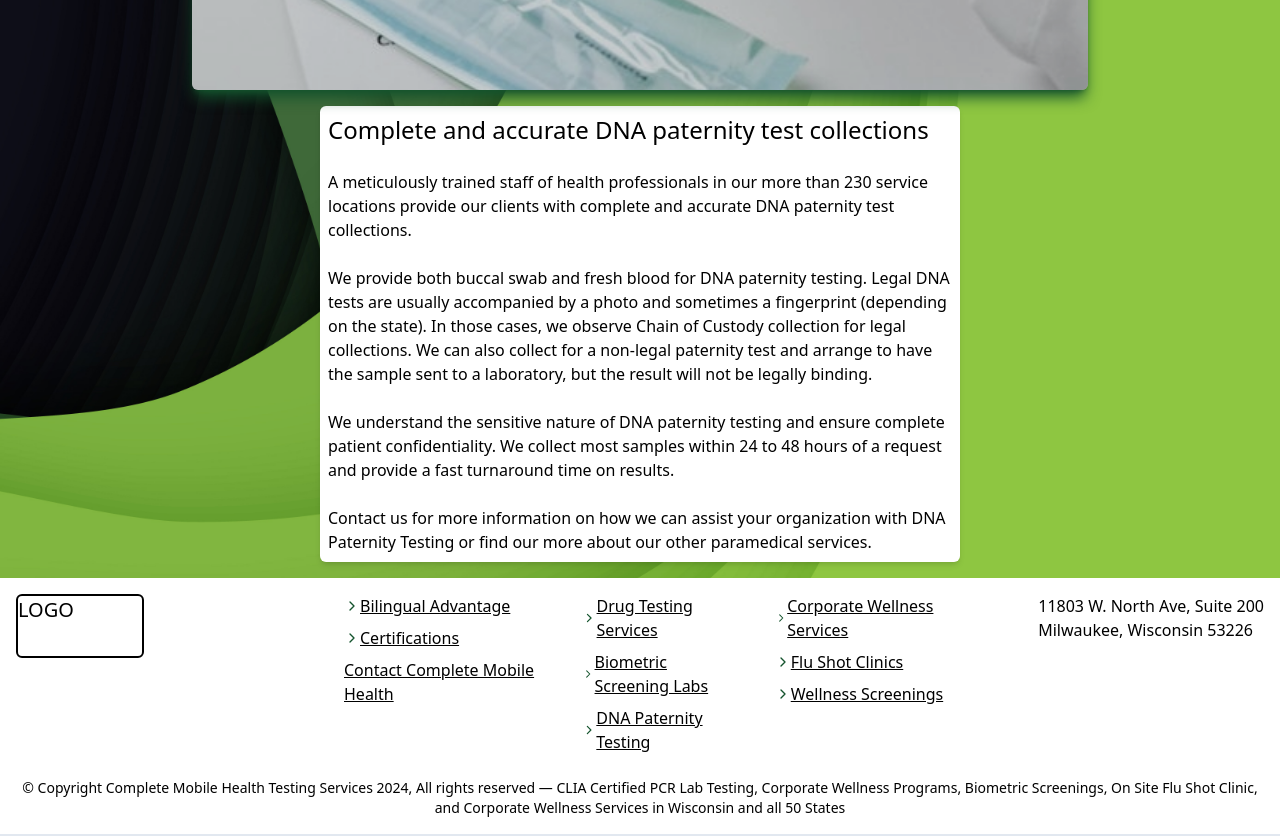
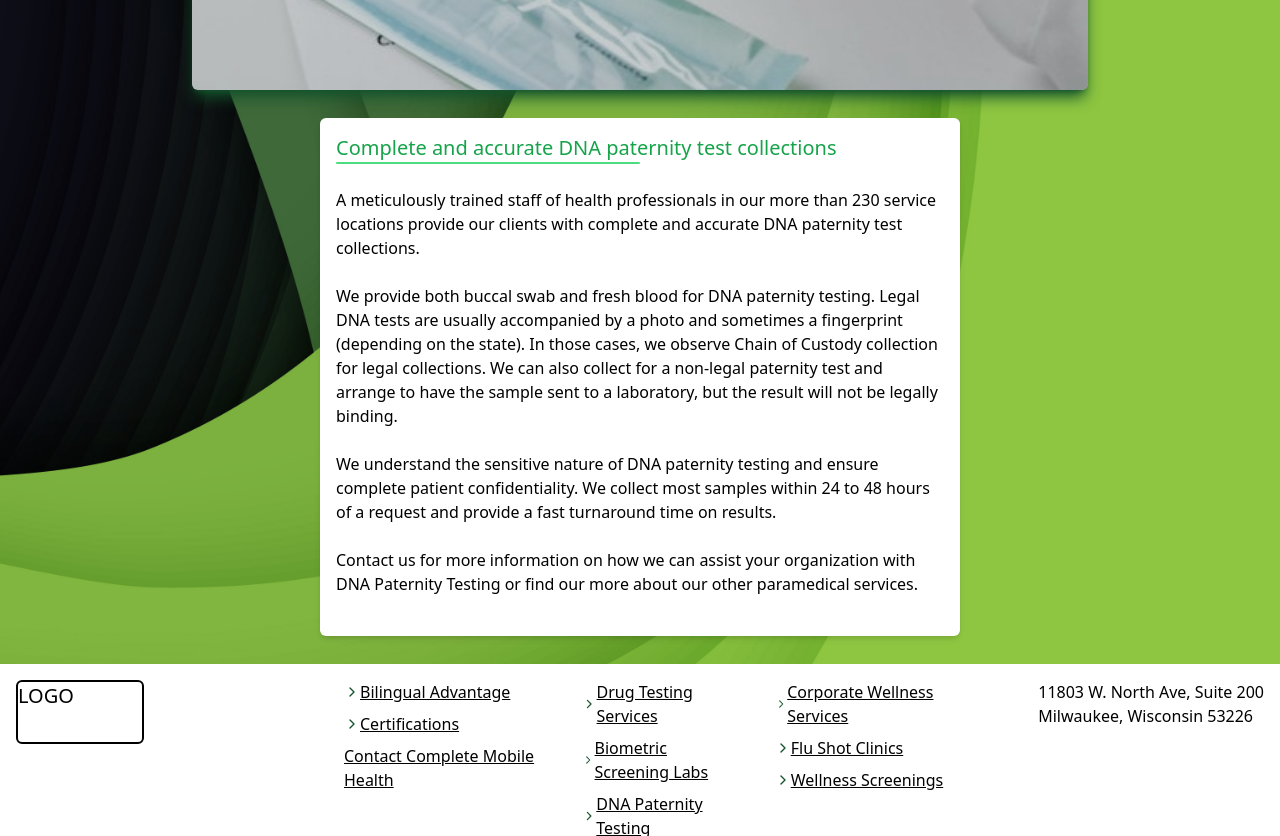
Before and after one commit to Dw1GHTY/cmh, a Next.js app in the folder cmh/: page /corporate_wellness/dna_paternity_testing in a window 1280 px wide. Shown: the part 494-1330 px from the top of the page. Built offline with nearby package versions, Linux system fonts and the light colour scheme.

Commit message:
Partial dynamic content generation + UI fixes

```diff
--- a/cmh/src/app/api/email/apply/route.ts
+++ b/cmh/src/app/api/email/apply/route.ts
@@ -15,7 +15,7 @@ export async function POST(request: NextRequest) {
     new Promise<string>((resolve, reject) => {
       transport.sendMail(mailOptions, function (err) {
         if (!err) {
-          // resolve("Email sent");
+          resolve("Email sent");
         } else {
           reject(err.message);
         }
--- a/cmh/src/app/api/email/contact/route.ts
+++ b/cmh/src/app/api/email/contact/route.ts
@@ -15,7 +15,7 @@ export async function POST(request: NextRequest) {
     new Promise<string>((resolve, reject) => {
       transport.sendMail(mailOptions, function (err) {
         if (!err) {
-          // resolve("Email sent");
+          resolve("Email sent");
         } else {
           reject(err.message);
         }
--- a/cmh/src/app/corporate_wellness/dna_paternity_testing/page.tsx
+++ b/cmh/src/app/corporate_wellness/dna_paternity_testing/page.tsx
@@ -1,3 +1,4 @@
+import Article from "@/components/Article";
 import PageImage from "@/components/PageImage";
 import React from "react";
 
@@ -10,42 +11,15 @@ const page = () => {
         subtitle=""
       />
       <div className="flex flex-col w-5/6 md:w-1/2 h-fit my-4">
-        <section className="flex flex-col size-fit bg-white rounded-md shadow-md p-2">
-          <h2 className="bg-white text-black text-2xl">
-            Complete and accurate DNA paternity test collections
-          </h2>
-          <br />
-          <article>
-            <p>
-              A meticulously trained staff of health professionals in our more
-              than 230 service locations provide our clients with complete and
-              accurate DNA paternity test collections.
-            </p>
-            <br />
-            <p>
-              We provide both buccal swab and fresh blood for DNA paternity
-              testing. Legal DNA tests are usually accompanied by a photo and
-              sometimes a fingerprint (depending on the state). In those cases,
-              we observe Chain of Custody collection for legal collections. We
-              can also collect for a non-legal paternity test and arrange to
-              have the sample sent to a laboratory, but the result will not be
-              legally binding.
-            </p>
-            <br />
-            <p>
-              We understand the sensitive nature of DNA paternity testing and
-              ensure complete patient confidentiality. We collect most samples
-              within 24 to 48 hours of a request and provide a fast turnaround
-              time on results.
-            </p>
-            <br />
-            <p>
-              Contact us for more information on how we can assist your
-              organization with DNA Paternity Testing or find our more about our
-              other paramedical services.
-            </p>
-          </article>
-        </section>
+        <Article
+          title="Complete and accurate DNA paternity test collections"
+          paragraps={[
+            "A meticulously trained staff of health professionals in our more than 230 service locations provide our clients with complete and accurate DNA paternity test collections.",
+            "We provide both buccal swab and fresh blood for DNA paternity testing. Legal DNA tests are usually accompanied by a photo and sometimes a fingerprint (depending on the state). In those cases, we observe Chain of Custody collection for legal collections. We can also collect for a non-legal paternity test and arrange to have the sample sent to a laboratory, but the result will not be legally binding.",
+            "We understand the sensitive nature of DNA paternity testing and ensure complete patient confidentiality. We collect most samples within 24 to 48 hours of a request and provide a fast turnaround time on results.",
+            "Contact us for more information on how we can assist your organization with DNA Paternity Testing or find our more about our other paramedical services.",
+          ]}
+        />
       </div>
     </div>
   );
--- a/cmh/src/app/corporate_wellness/drug_testing_services/page.tsx
+++ b/cmh/src/app/corporate_wellness/drug_testing_services/page.tsx
@@ -1,3 +1,4 @@
+import Article from "@/components/Article";
 import PageImage from "@/components/PageImage";
 import React from "react";
 
@@ -10,36 +11,14 @@ const page = () => {
         subtitle=""
       />
       <div className="flex flex-col items-center w-5/6 md:w-1/2 h-fit my-4">
-        <section className="flex flex-col size-fit bg-white rounded-md shadow-md p-2">
-          <h2 className="bg-white text-black text-2xl">
-            Drug Testing Services for Employers Nationwide
-          </h2>
-          <br />
-          <article>
-            <p>
-              As an employer, you don’t always know if there’s a problem with
-              substance abuse by looking at an employee or reviewing an
-              application. That’s why drug screening is so important in the
-              workplace.
-            </p>
-            <br />
-            <p>
-              Midland offers complete non-DOT and DOT-regulated alcohol and drug
-              testing collection services for pre-employment, random, return to
-              duty, follow-up, reasonable cause, reasonable suspicion and
-              post-accident drug testing.
-            </p>
-            <br />
-            <p>
-              Whether you require hair, oral fluid, urine or blood collections,
-              our fast and professional collectors follow very stringent
-              collection protocols, producing the highest quality laboratory
-              drug testing results and eliminating the many canceled, rejected
-              or troubled specimens due to poorly trained or inexperienced
-              collectors.
-            </p>
-          </article>
-        </section>
+        <Article
+          title="Drug Testing Services for Employers Nationwide"
+          paragraps={[
+            "As an employer, you don’t always know if there’s a problem with substance abuse by looking at an employee or reviewing an application. That’s why drug screening is so important in the workplace.",
+            "Complete Mobile Health offers complete non-DOT and DOT-regulated alcohol and drug testing collection services for pre-employment, random, return to duty, follow-up, reasonable cause, reasonable suspicion and post-accident drug testing.",
+            "Whether you require hair, oral fluid, urine or blood collections, our fast and professional collectors follow very stringent collection protocols, producing the highest quality laboratory drug testing results and eliminating the many canceled, rejected or troubled specimens due to poorly trained or inexperienced collectors.",
+          ]}
+        />
       </div>
     </div>
   );
--- a/cmh/src/app/corporate_wellness/flu_shots/page.tsx
+++ b/cmh/src/app/corporate_wellness/flu_shots/page.tsx
@@ -30,26 +30,26 @@ const page = () => {
             <br />
             <Paragraph
               title="Reliable and Safe"
-              text="With over a decade of experience, Midland Health provides highly trained RNs, NPs and MDs to administer flu vaccinations. We abide by all government safety standards. Even during the H1N1 crisis, we secured and delivered vaccinations for all of our on-site clinics, as promised."
+              text="With over a decade of experience, Complete Mobile Health provides highly trained RNs, NPs and MDs to administer flu vaccinations. We abide by all government safety standards. Even during the H1N1 crisis, we secured and delivered vaccinations for all of our on-site clinics, as promised."
             />
             <br />
             <h3 className="text-green-600 text-lg">Competitive Pricing</h3>
             <p>
-              We know your bottom line is important. That’s why Midland Health
-              offers volume discounts. And, we’re Medicare approved for
+              We know your bottom line is important. That’s why Complete Mobile
+              Health offers volume discounts. And, we’re Medicare approved for
               vaccinations.
             </p>
             <p>
-              Midland Health Testing Services Bills Insurance or Medicare
-              Directly when applicable.
+              Complete Mobile Health Testing Services Bills Insurance or
+              Medicare Directly when applicable.
             </p>
             <br />
             <h4 className="text-black font-semibold">For More Information</h4>
             <p>
-              Need information on how Midland Health can help administer your
-              company’s Flu Vaccine Clinic? Please contact Jo Steinberg at (800)
-              898-8211, Jo@midlandhealth.com or use our On-Site Flu Shot Clinic
-              Quote Request.
+              Need information on how Complete Mobile Health can help administer
+              your company’s Flu Vaccine Clinic? Please contact Jo Steinberg at
+              (800) 898-8211, Nickibenson@completemobile-health.com or use our
+              On-Site Flu Shot Clinic Quote Request.
             </p>
           </article>
         </section>
--- a/cmh/src/app/corporate_wellness/page.tsx
+++ b/cmh/src/app/corporate_wellness/page.tsx
@@ -10,7 +10,7 @@ const page = () => {
         title="Corporate Wellness Services"
         subtitle=""
       />
-      <div className="flex flex-row justify-center items-center w-full h-fit">
+      <div className="flex flex-col justify-center items-center w-full h-fit">
         {/* //!ARTICLE */}
         <ParagraphCard
           title="Health Coaching Program"
--- /dev/null
+++ b/cmh/src/components/Article.tsx
@@ -0,0 +1,37 @@
+import React from "react";
+import { Separator } from "./ui/separator";
+
+interface ArticleProps {
+  title: string;
+  paragraps: string[];
+  component?: React.ReactNode;
+}
+
+//TODO: mark links in the paragraphs array of string with bits, create a link tag
+//TODO: in the text that is marked as such to the path which is in caps: LINK
+
+//TODO: same way, make a FLAG to mark the position the ReactNode should go
+//!Example: <Article paragraphs={["This is text and <this is a link> CON text texfsS CON "]}
+
+const Article: React.FC<ArticleProps> = (props) => {
+  const { title, paragraps } = props;
+  return (
+    <article className="flex flex-col justify-start bg-white w-full h-fit my-3 p-4 rounded-md shadow-md">
+      <h3 className="text-green-600 text-xl">{title}</h3>
+      <Separator className="h-0.5 w-1/2 bg-green-400 rounded-md" />
+      <br />
+      {paragraps.map((parag, index) => {
+        return (
+          <>
+            <p key={index} className="text-black">
+              {parag}
+            </p>
+            <br />
+          </>
+        );
+      })}
+    </article>
+  );
+};
+
+export default Article;
```
Also changed, not shown: cmh/src/app/corporate_wellness/biometric_screenings/page.tsx (+48 -1 lines), cmh/public/biometric_screening_cover.jpg (added).
